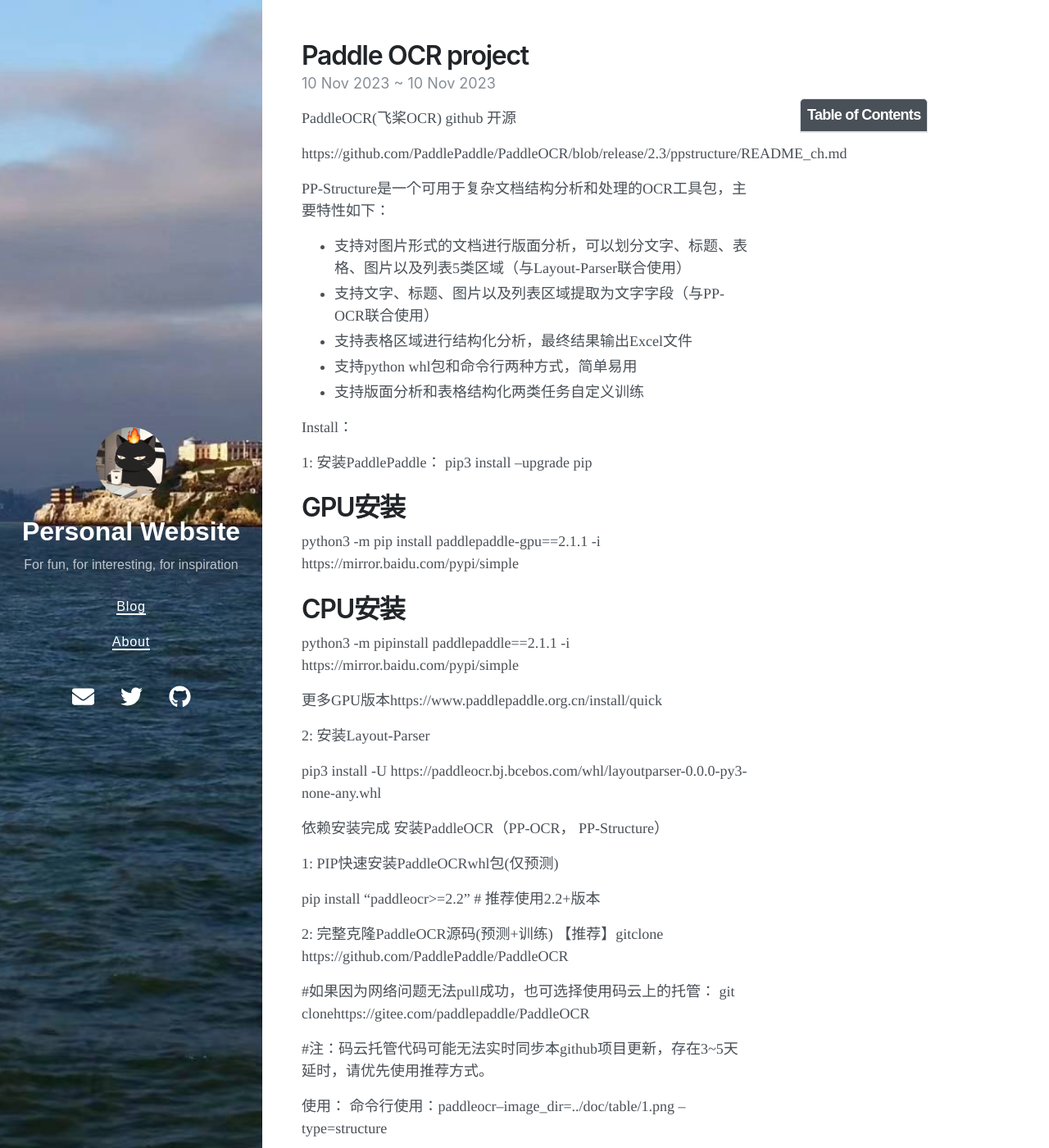
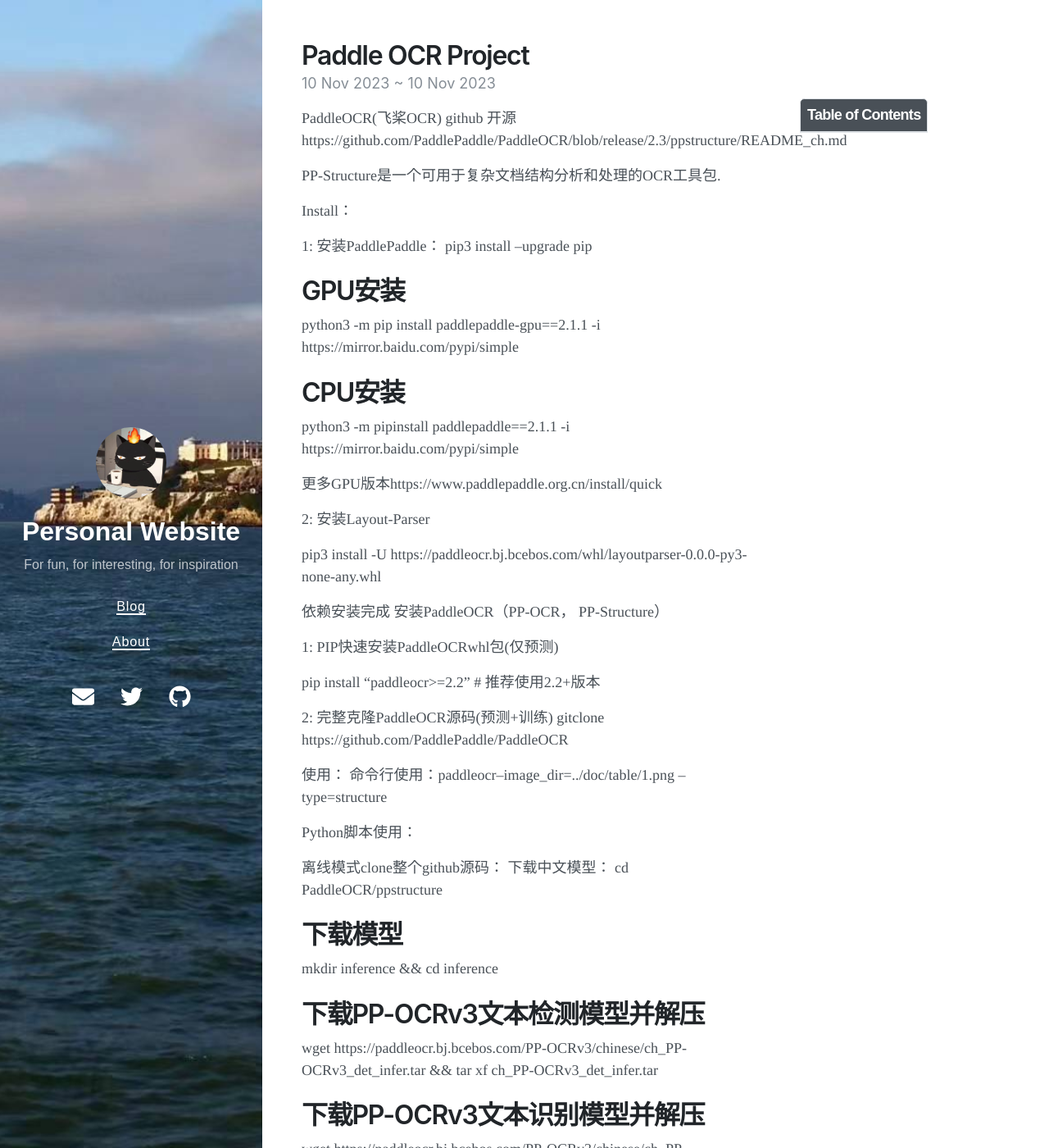
Before and after one commit to New-lay/New-lay.github.io, a Jekyll site: the page built from _posts/2023-11-10-OCR-paddle.md, in a window 1280 px wide and 1400 px high. Shown: the whole window at 82% size. Built offline with Jekyll 4.4.1, drawn with Linux system fonts in a browser that asks for light colours; nearby versions of some CDN libraries.

Commit message:
Update 2023-11-10-OCR-paddle.md

```diff
--- a/_posts/2023-11-10-OCR-paddle.md
+++ b/_posts/2023-11-10-OCR-paddle.md
@@ -1,21 +1,16 @@
 ---
 layout: post
-title: Paddle OCR project
+title: Paddle OCR Project
 date: 2023-11-10 16:28 +0800
 last_modified_at: 2023-11-10 16:28 +0800
 tags: [OCR, Paddle]
 toc:  true
 ---
+
 PaddleOCR(飞桨OCR) github 开源
-
 https://github.com/PaddlePaddle/PaddleOCR/blob/release/2.3/ppstructure/README_ch.md
 
-PP-Structure是一个可用于复杂文档结构分析和处理的OCR工具包，主要特性如下：
-- 支持对图片形式的文档进行版面分析，可以划分文字、标题、表格、图片以及列表5类区域（与Layout-Parser联合使用）
-- 支持文字、标题、图片以及列表区域提取为文字字段（与PP-OCR联合使用）
-- 支持表格区域进行结构化分析，最终结果输出Excel文件
-- 支持python whl包和命令行两种方式，简单易用
-- 支持版面分析和表格结构化两类任务自定义训练
+PP-Structure是一个可用于复杂文档结构分析和处理的OCR工具包.
 
 Install：
 
@@ -40,19 +35,13 @@ pip3 install -U https://paddleocr.bj.bcebos.com/whl/layoutparser-0.0.0-py3-none-
 pip install "paddleocr>=2.2" # 推荐使用2.2+版本
 
 2: 完整克隆PaddleOCR源码(预测+训练)
-【推荐】gitclone https://github.com/PaddlePaddle/PaddleOCR
+gitclone https://github.com/PaddlePaddle/PaddleOCR
 
-#如果因为网络问题无法pull成功，也可选择使用码云上的托管：
-git clonehttps://gitee.com/paddlepaddle/PaddleOCR
-
-#注：码云托管代码可能无法实时同步本github项目更新，存在3~5天延时，请优先使用推荐方式。
 
 使用：
 命令行使用：paddleocr--image_dir=../doc/table/1.png --type=structure
 
 Python脚本使用：
-
-
 
 
 离线模式clone整个github源码：
```
